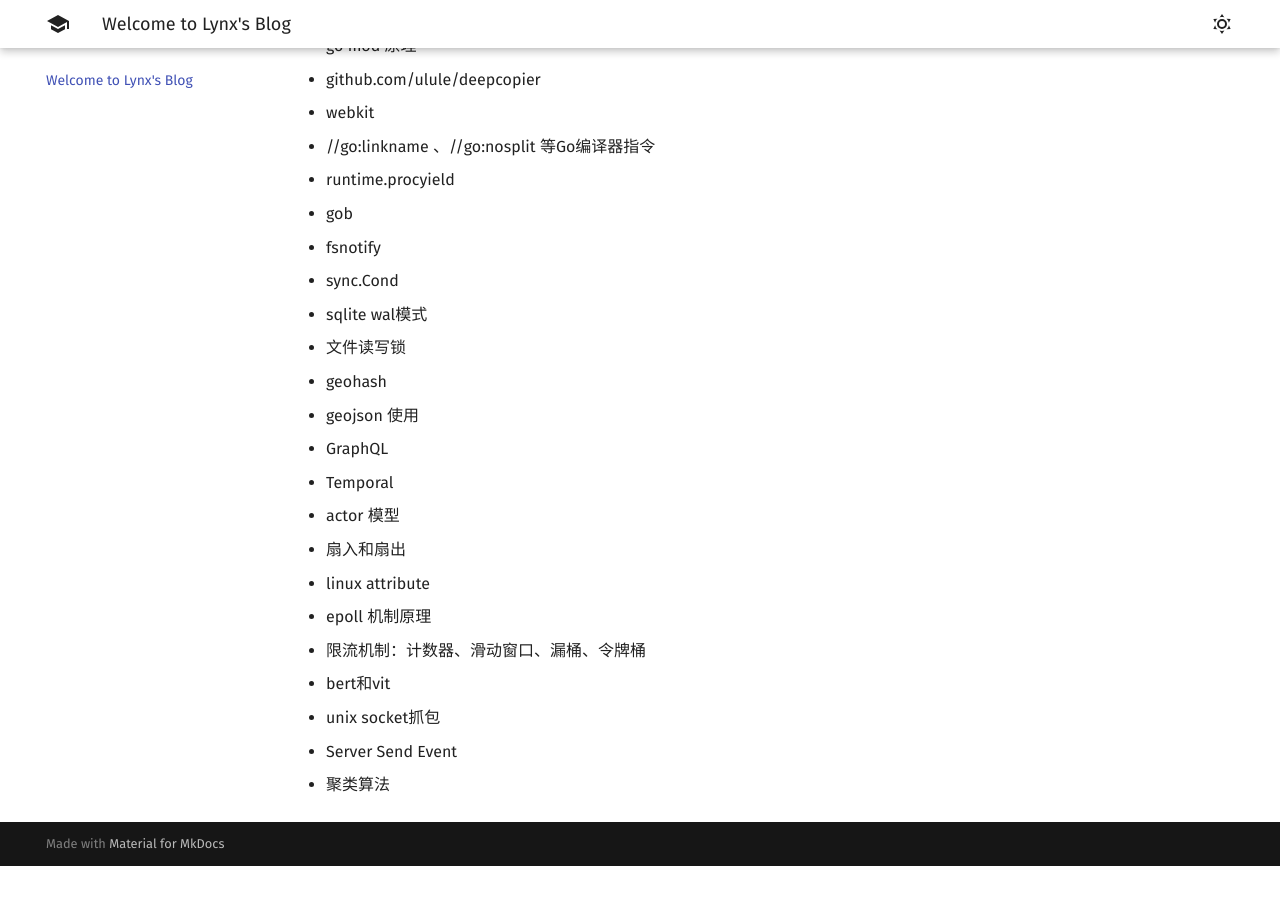
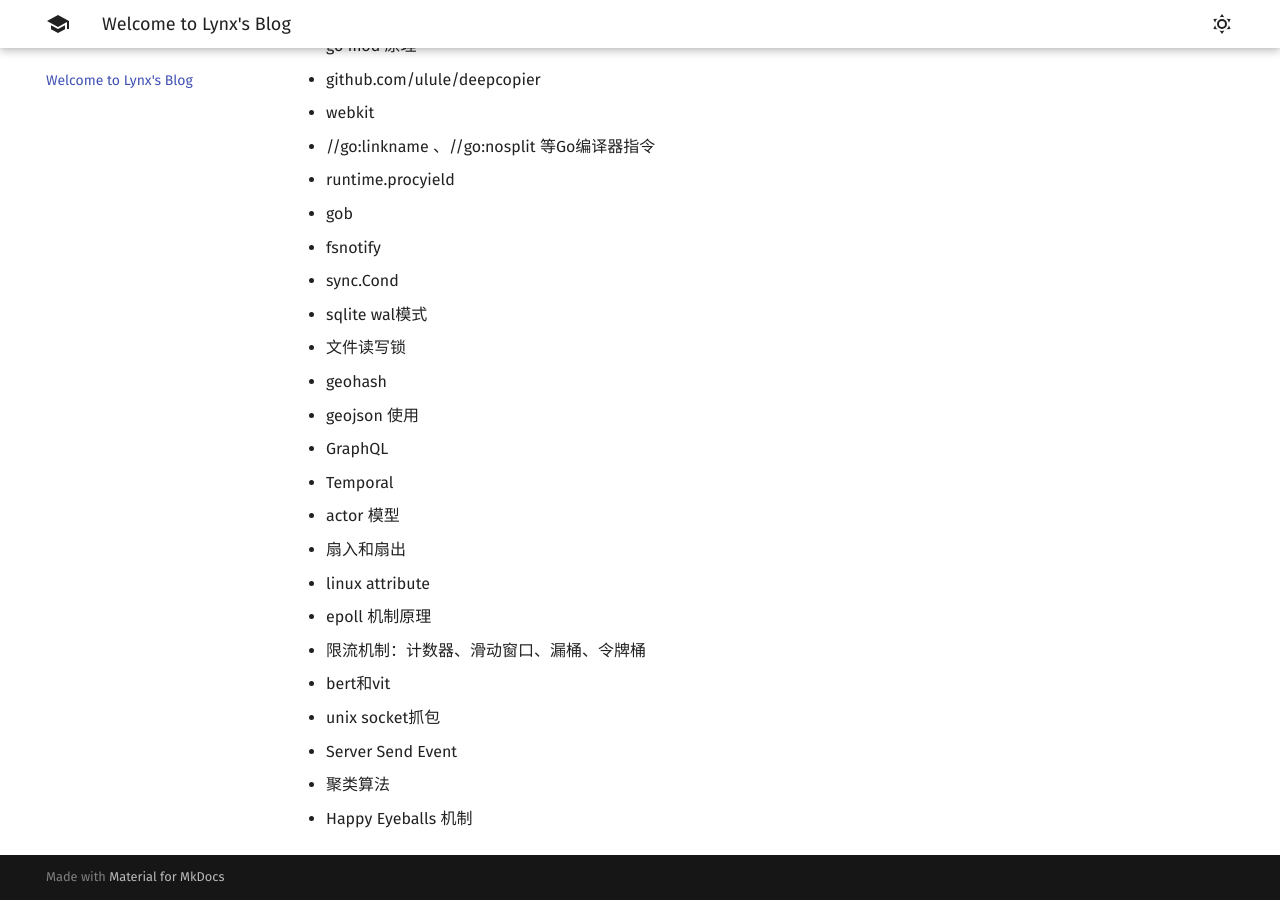
Before and after one commit to 1314liuwei/blog, an MkDocs documentation site: the page built from docs/index.md, in a window 1280 px wide and 900 px high, scrolled down 2152 px. Built offline with MkDocs 1.6.1 and Material for MkDocs 9.7.7, drawn with Linux system fonts in a browser that asks for light colours; before the commit the page ends 3018 px from its top, so only the background shows below that.

Commit message:
2023/09/06 周三

```diff
--- a/docs/index.md
+++ b/docs/index.md
@@ -82,3 +82,4 @@
 - unix socket抓包
 - Server Send Event
 - 聚类算法
+- Happy Eyeballs 机制
```
